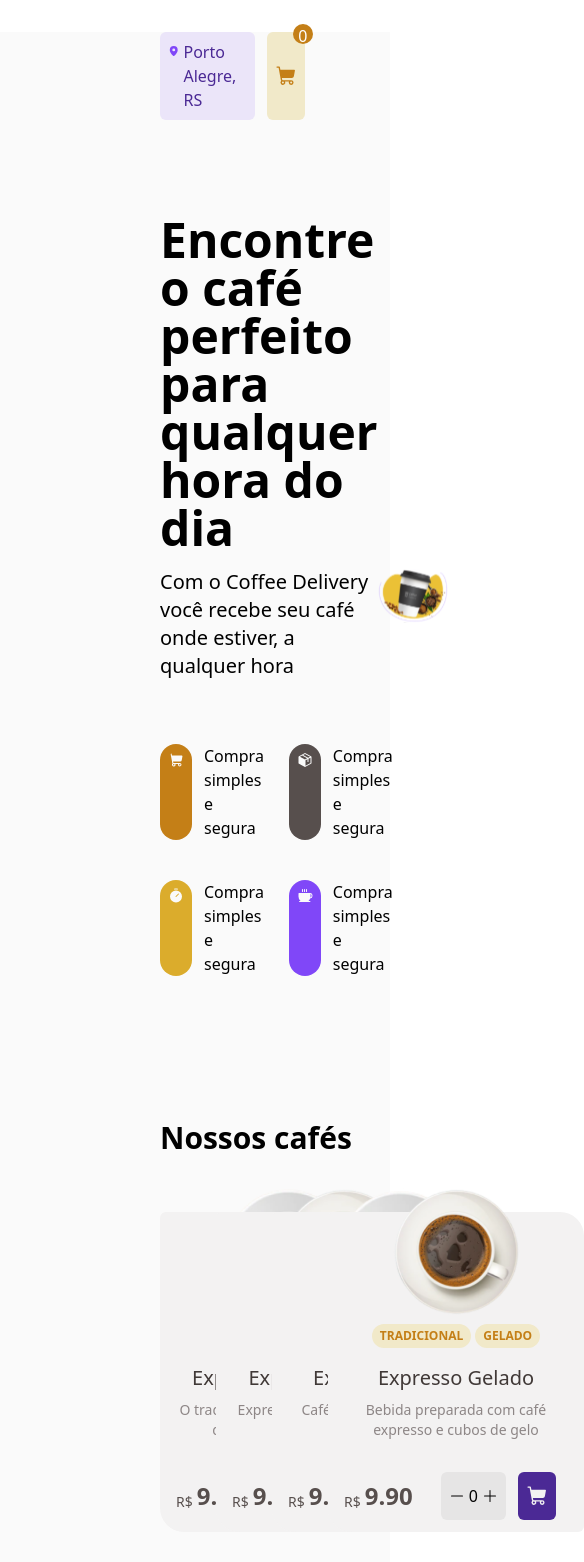
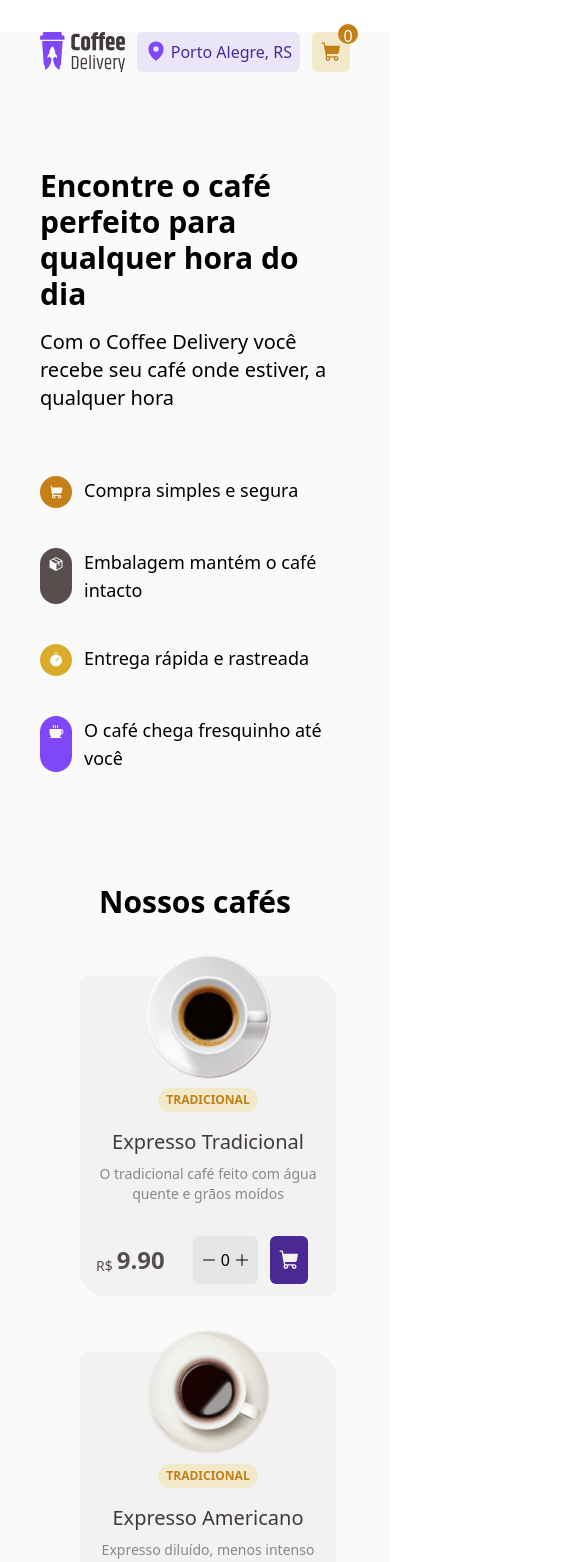
Before and after one commit to pedrogagodev/Coffee-Shop-Delivery, a React (Vite) app: page / in a window 390 px wide. Shown: the top 1562 px of the page, 584 px wide, since content can reach past the window. Built offline with nearby package versions, Linux system fonts and the light colour scheme.

Commit message:
Refactor: Adds responsiveness to header and home page

```diff
--- a/src/components/Header.tsx
+++ b/src/components/Header.tsx
@@ -18,7 +18,7 @@ export function Header() {
     }
   };
   return (
-    <div className="mx-40 my-8 flex justify-between">
+    <div className="mx-10 my-8 flex justify-between md:mx-40">
       <NavLink to="/" title="Home">
         <img src={Logo} alt="Logo" className="cursor-pointer" />
       </NavLink>
--- a/src/pages/Home.tsx
+++ b/src/pages/Home.tsx
@@ -9,16 +9,16 @@ export function Home() {
 
   return (
     <>
-      <div className="mx-40 mt-24 flex justify-around">
+      <div className="mx-10 mt-24 flex flex-col justify-around md:mx-40 md:flex-row">
         <div>
-          <h1 className="text-5xl font-extrabold">
+          <h1 className="text-3xl font-extrabold">
             Encontre o café perfeito para qualquer hora do dia
           </h1>
           <p className="mt-4 text-xl">
             Com o Coffee Delivery você recebe seu café onde estiver, a qualquer
             hora
           </p>
-          <div className="mt-16 grid grid-cols-2 gap-10">
+          <div className="mt-16 grid grid-cols-1 gap-10 md:grid-cols-2">
             <div className="flex gap-3">
               <div className="rounded-full bg-yellow-dark p-2">
                 <ShoppingCart
@@ -27,7 +27,7 @@ export function Home() {
                   className="rounded-full text-my-background"
                 />
               </div>
-              <p>Compra simples e segura</p>
+              <p className="text-lg">Compra simples e segura</p>
             </div>
             <div className="flex gap-3">
               <div className="rounded-full bg-base-text p-2">
@@ -38,7 +38,7 @@ export function Home() {
                 />
               </div>
 
-              <p>Compra simples e segura</p>
+              <p className="text-lg">Embalagem mantém o café intacto</p>
             </div>
             <div className="flex gap-3">
               <div className="rounded-full bg-my-yellow p-2">
@@ -49,7 +49,7 @@ export function Home() {
                 />
               </div>
 
-              <p>Compra simples e segura</p>
+              <p className="text-lg">Entrega rápida e rastreada</p>
             </div>
             <div className="flex gap-3">
               <div className="rounded-full bg-my-purple p-2">
@@ -60,16 +60,16 @@ export function Home() {
                 />
               </div>
 
-              <p>Compra simples e segura</p>
+              <p className="text-lg">O café chega fresquinho até você</p>
             </div>
           </div>
         </div>
-        <img src={ImageHome} alt="" />
+        <img src={ImageHome} alt="" className="hidden md:block" />
       </div>
-      <h2 className="mb-14 ml-40 mt-36 text-3xl font-extrabold">
+      <h2 className="mb-14 mt-28 text-center text-3xl font-extrabold md:ml-40 md:text-left">
         Nossos cafés
       </h2>
-      <div className="mx-40 grid grid-cols-4 gap-14">
+      <div className="ml-20 grid grid-cols-1 gap-14 md:ml-40 md:grid-cols-4">
         {coffees.map((coffee) => (
           <Card key={coffee.id} coffee={coffee} />
         ))}
```
